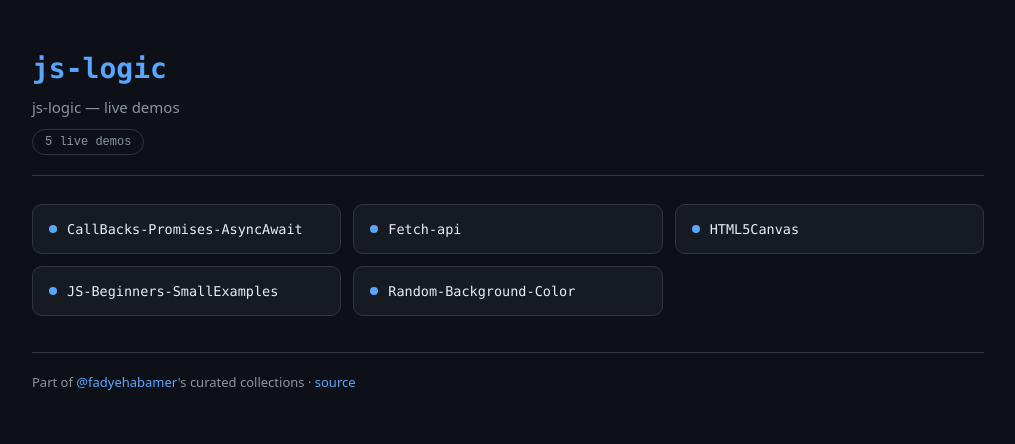
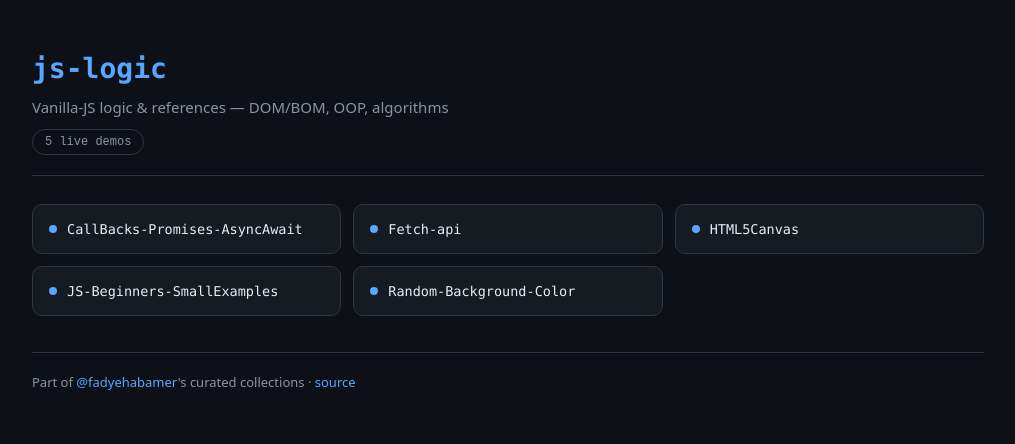
Before and after one commit to fadyehabamer/js-logic, a plain HTML site: page index.html in a window 1280 px wide. Shown: the whole page, without its empty margins (132-1147 px from the left). Drawn offline with Linux system fonts and the light colour scheme.

```diff
--- a/index.html
+++ b/index.html
@@ -28,7 +28,7 @@
   <div class="wrap">
     <header>
       <h1>js-logic</h1>
-      <p class="sub">js-logic — live demos</p>
+      <p class="sub">Vanilla-JS logic &amp; references — DOM/BOM, OOP, algorithms</p>
       <div class="count">5 live demos</div>
     </header>
     <div class="grid">
```
Also changed, not shown: JS-Beginners-SmallExamples/index.html (added, +5 -0 lines), README.md.
